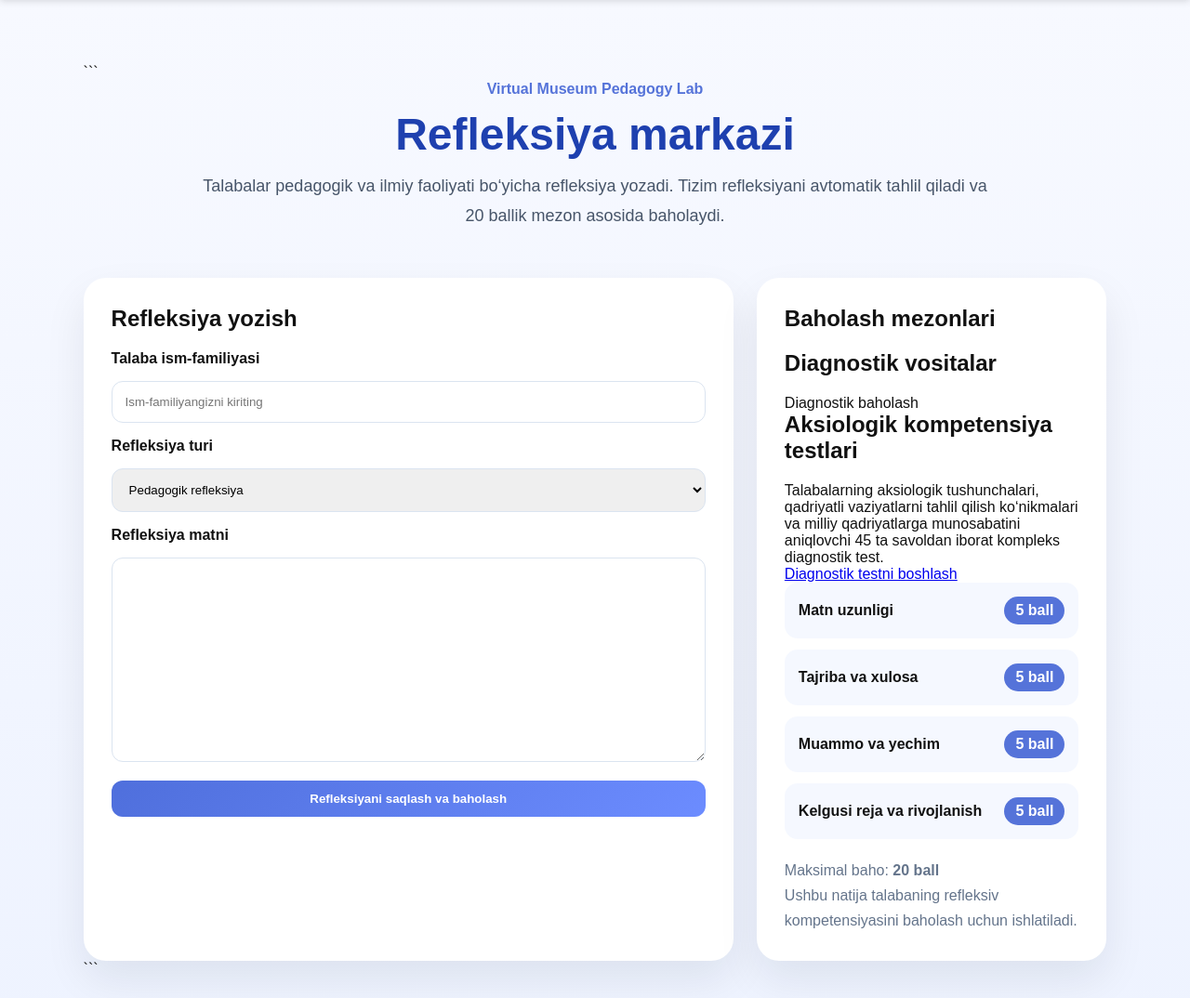
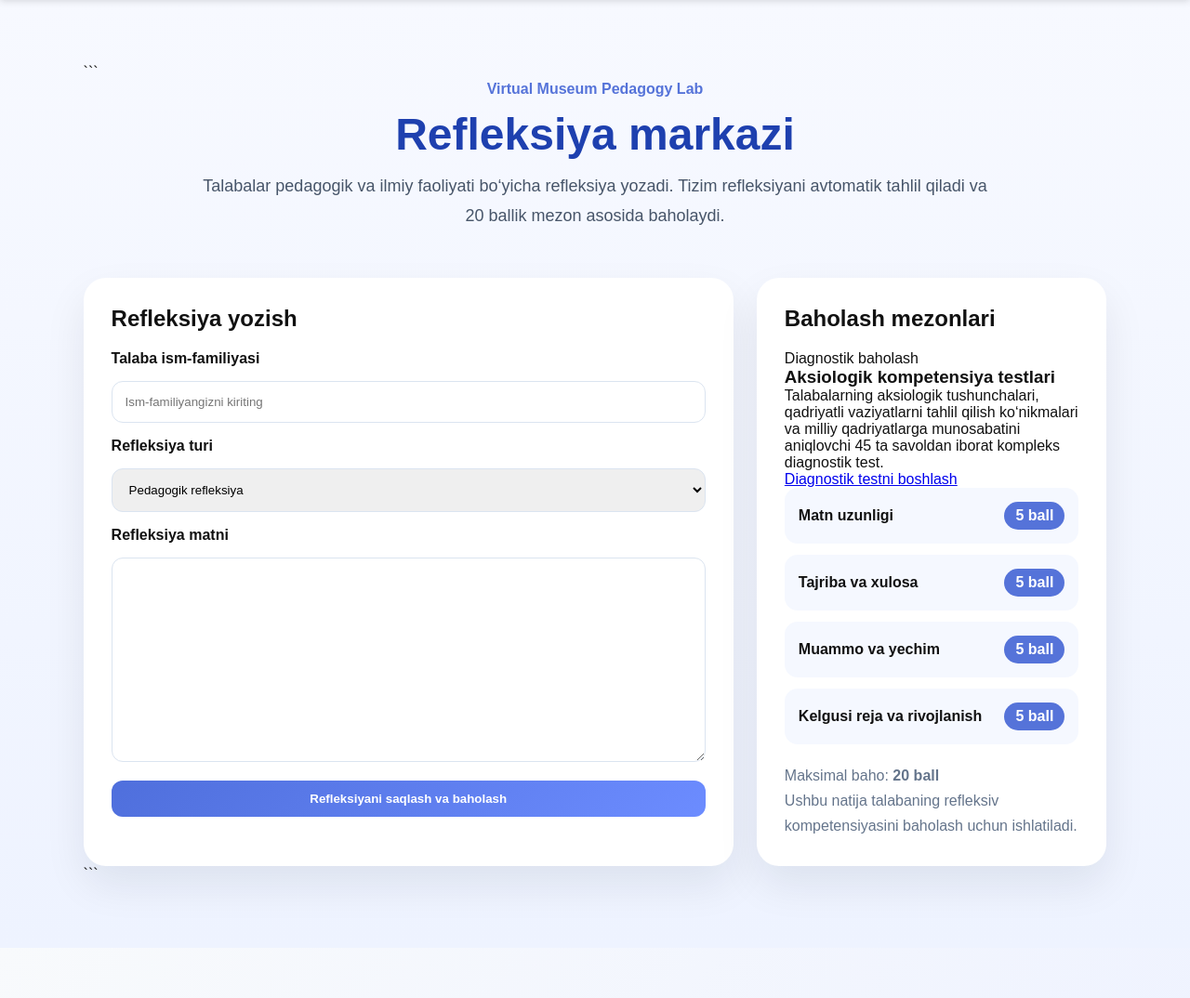
Before and after one commit to javlonbek1994/portfolio-site, a Flask app: page /reflection in a window 1280 px wide. Shown: the part 106-1180 px from the top of the page at 93% size. Run offline with Flask 3, Linux system fonts and the light colour scheme; data comes from the database, SQL or seed files in the repository.

Commit message:
Update reflection.html

```diff
--- a/templates/reflection.html
+++ b/templates/reflection.html
@@ -100,13 +100,12 @@
 
         <section class="diagnostic-section">
 
-    <h2>Diagnostik vositalar</h2>
 
 <div class="diagnostic-banner">
 
     <span>Diagnostik baholash</span>
 
-    <h2>Aksiologik kompetensiya testlari</h2>
+    <h3>Aksiologik kompetensiya testlari</h3>
 
     <p>
         Talabalarning aksiologik tushunchalari,
```
